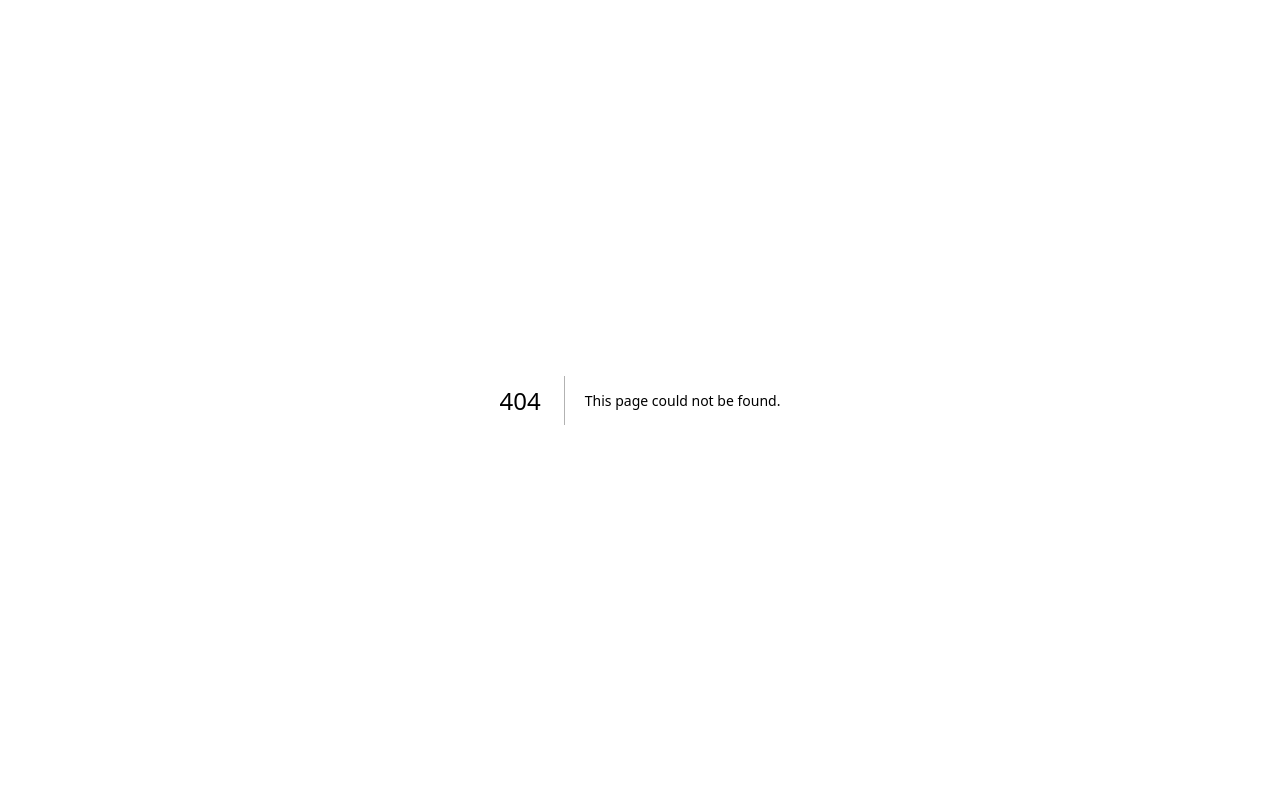
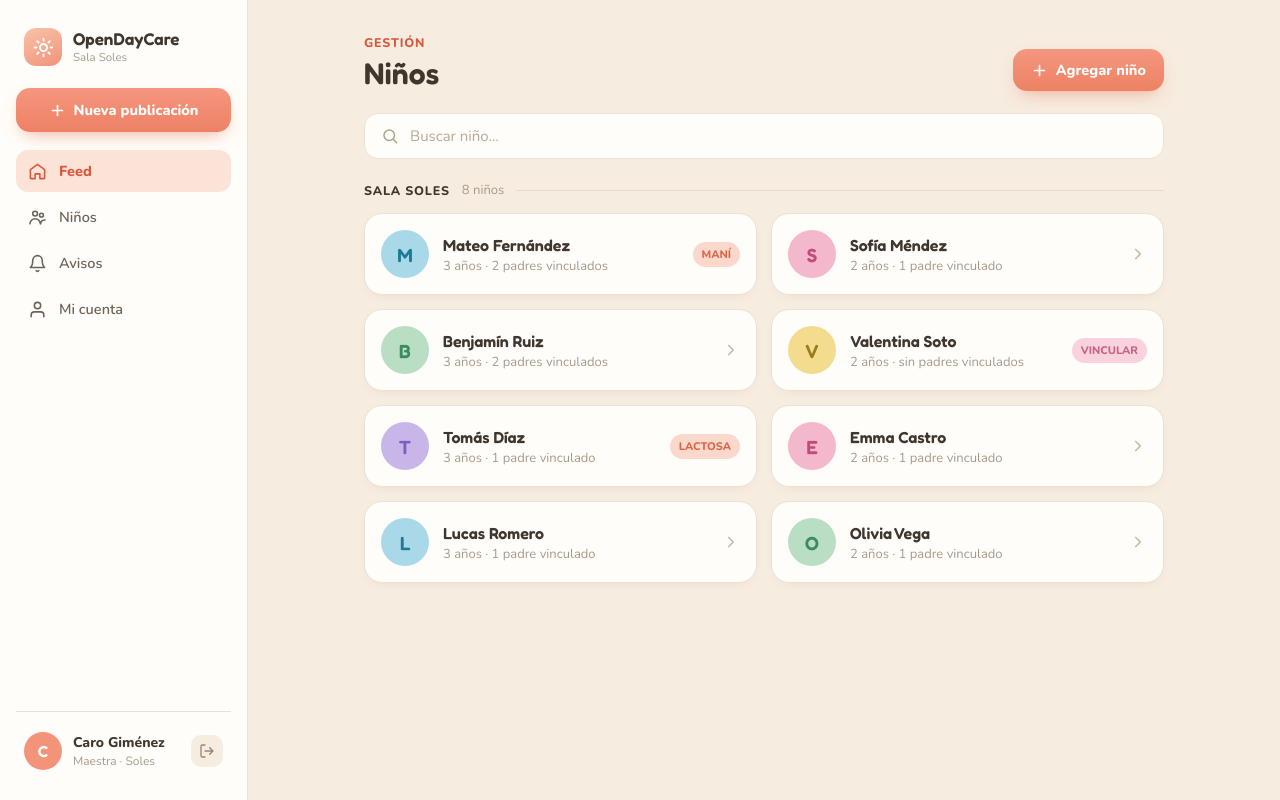
Before and after one commit to jbs-code/06-open-daycare, a Next.js app: page /kids in a window 1280 px wide. Before the commit this address had no page. Built offline with nearby package versions, Linux system fonts and the light colour scheme.

Commit message:
feat: Implement KidsPage with KidCard and KidsHeader components for enhanced children management interface

```diff
--- /dev/null
+++ b/app/kids/page.tsx
@@ -0,0 +1,45 @@
+import { SearchIcon } from "@/components/icons";
+import { KidCard } from "@/features/kids/KidCard";
+import { KidsHeader } from "@/features/kids/KidsHeader";
+import { MobileSidebar } from "@/features/sidebar/MobileSidebar";
+import { Sidebar } from "@/features/sidebar/Sidebar";
+import { children, childrenRoomLabel } from "@/lib/children";
+import { currentUser } from "@/lib/mockData";
+
+// Réplica de references/pantallas/ninos.dc.html
+export default function KidsPage() {
+  return (
+    <div className="flex min-h-screen flex-col bg-page md:flex-row">
+      <MobileSidebar user={currentUser} />
+      <Sidebar user={currentUser} />
+      <main className="min-w-0 flex-1">
+        <div className="mx-auto w-full max-w-[880px] px-10 pt-[34px] pb-20">
+          <KidsHeader />
+
+          {/* Búsqueda solo visual: sin estado ni filtro (SPEC 02) */}
+          <div className="mb-[22px] flex items-center gap-[11px] rounded-[14px] border border-border bg-surface px-4 py-3">
+            <SearchIcon className="size-[18px] flex-none text-[#B0A290]" />
+            <input
+              placeholder="Buscar niño…"
+              className="min-w-0 flex-1 border-none bg-transparent text-[15px] text-foreground outline-none placeholder:text-[#B6A99B]"
+            />
+          </div>
+
+          <div className="mb-[14px] flex items-center gap-3">
+            <span className="text-[12.5px] font-extrabold tracking-[0.8px] text-foreground">
+              {childrenRoomLabel}
+            </span>
+            <span className="text-[13px] text-muted">{children.length} niños</span>
+            <span className="h-px flex-1 bg-border-subtle" />
+          </div>
+
+          <div className="grid grid-cols-1 gap-[14px] sm:grid-cols-2">
+            {children.map((child) => (
+              <KidCard key={child.slug} child={child} />
+            ))}
+          </div>
+        </div>
+      </main>
+    </div>
+  );
+}
--- /dev/null
+++ b/features/kids/KidCard.tsx
@@ -0,0 +1,42 @@
+import Link from "next/link";
+import { ChevronRightIcon } from "@/components/icons";
+import { childSubtitle, type BadgeTone, type Child } from "@/lib/children";
+
+// Colores exactos del mockup por tono de badge
+const BADGE_STYLES: Record<BadgeTone, string> = {
+  alert: "bg-[#FBD8CC] text-[#D9684A]",
+  action: "bg-[#F9D2DE] text-[#C56486]",
+};
+
+export function KidCard({ child }: { child: Child }) {
+  return (
+    <Link
+      href={`/kids/${child.slug}`}
+      className="flex items-center gap-[14px] rounded-[18px] border border-border bg-surface p-4 shadow-[0_4px_14px_-12px_rgba(120,90,60,0.5)] transition duration-150 hover:-translate-y-[2px] hover:border-[#F2A78E]"
+    >
+      <span
+        className="flex size-12 flex-none items-center justify-center rounded-full font-fredoka text-[19px] font-semibold"
+        style={{ backgroundColor: child.avatarBg, color: child.avatarInk }}
+      >
+        {child.initial}
+      </span>
+      <span className="min-w-0 flex-1">
+        <span className="block font-fredoka text-base font-semibold text-foreground">
+          {child.fullName}
+        </span>
+        <span className="block text-[13px] text-muted">
+          {childSubtitle(child)}
+        </span>
+      </span>
+      {child.badge ? (
+        <span
+          className={`flex-none rounded-full px-[9px] py-[5px] text-[11px] font-extrabold ${BADGE_STYLES[child.badge.tone]}`}
+        >
+          {child.badge.label}
+        </span>
+      ) : (
+        <ChevronRightIcon className="size-[18px] flex-none text-[#CBB89F]" />
+      )}
+    </Link>
+  );
+}
--- /dev/null
+++ b/features/kids/KidsHeader.tsx
@@ -0,0 +1,24 @@
+import { PlusIcon } from "@/components/icons";
+
+// Encabezado de /kids — réplica de ninos.dc.html
+export function KidsHeader() {
+  return (
+    <div className="mb-[22px] flex items-end justify-between gap-4">
+      <div>
+        <div className="mb-1 text-[12.5px] font-extrabold tracking-[0.8px] text-coral-deep">
+          GESTIÓN
+        </div>
+        <h1 className="font-fredoka text-[30px] font-semibold text-foreground">
+          Niños
+        </h1>
+      </div>
+      <a
+        href="#"
+        className="flex flex-none items-center gap-2 rounded-[14px] bg-[linear-gradient(180deg,#F4977E,#EE8164)] px-[18px] py-[11px] text-[14.5px] font-extrabold text-white shadow-[0_8px_18px_-8px_rgba(238,129,100,0.7)]"
+      >
+        <PlusIcon className="size-[17px]" />
+        Agregar niño
+      </a>
+    </div>
+  );
+}
```
